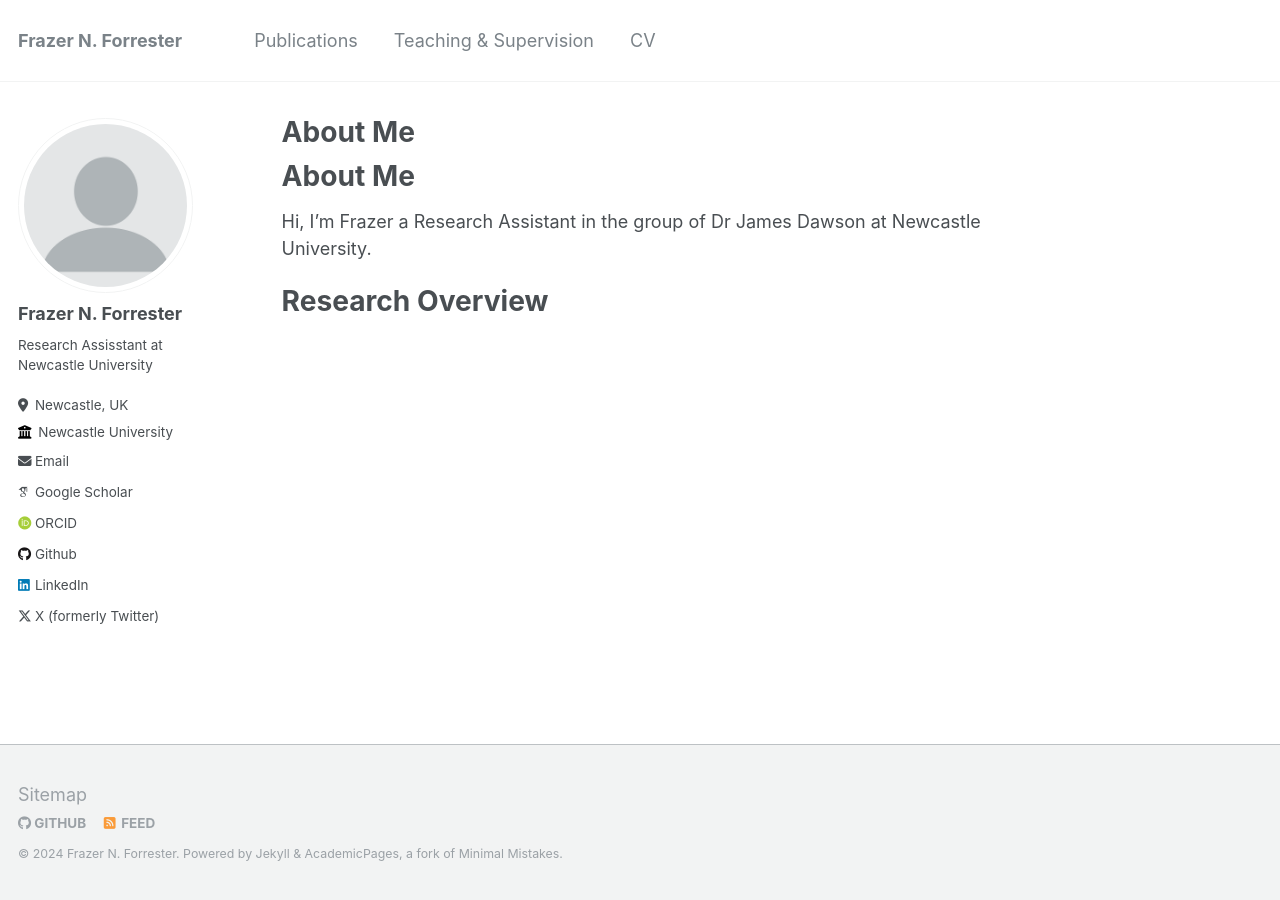
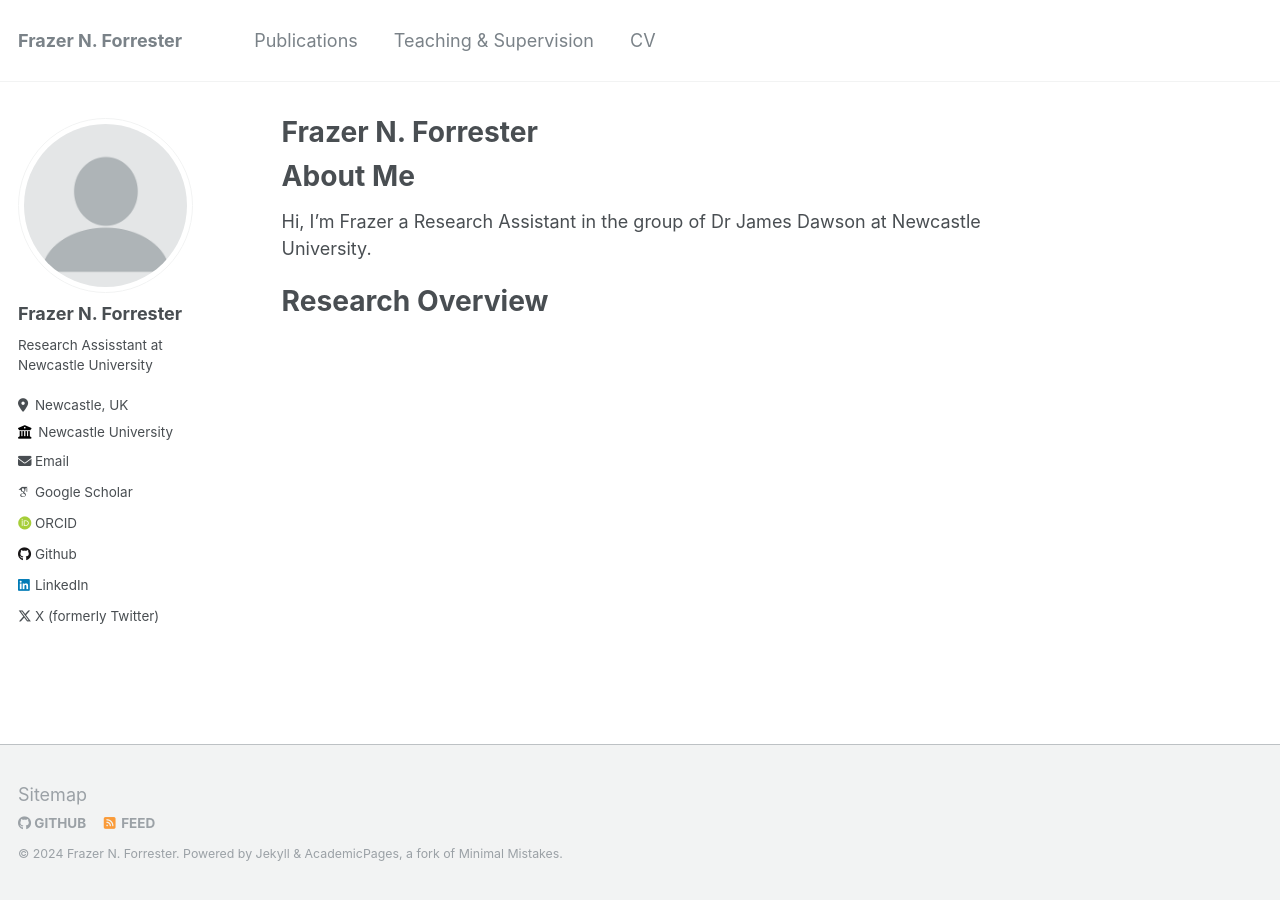
Before and after one commit to fforrester/fforrester.github.io, a Jekyll site: the page built from _pages/about.md, in a window 1280 px wide. Built offline with Jekyll 4.4.1, drawn with Linux system fonts in a browser that asks for light colours; some web fonts are replaced; our own code applies the rules of GitHub Pages for plain Markdown files; part of the change alters nothing that is shown.

Commit message:
Update about.md

```diff
--- a/_pages/about.md
+++ b/_pages/about.md
@@ -1,6 +1,6 @@
 ---
 permalink: /
-#title: "Frazer N. Forrester" # Maybe delete this if image renders well
+title: "Frazer N. Forrester" # Maybe delete this if image renders well
 excerpt: "About me"
 author_profile: true
 redirect_from:
```
